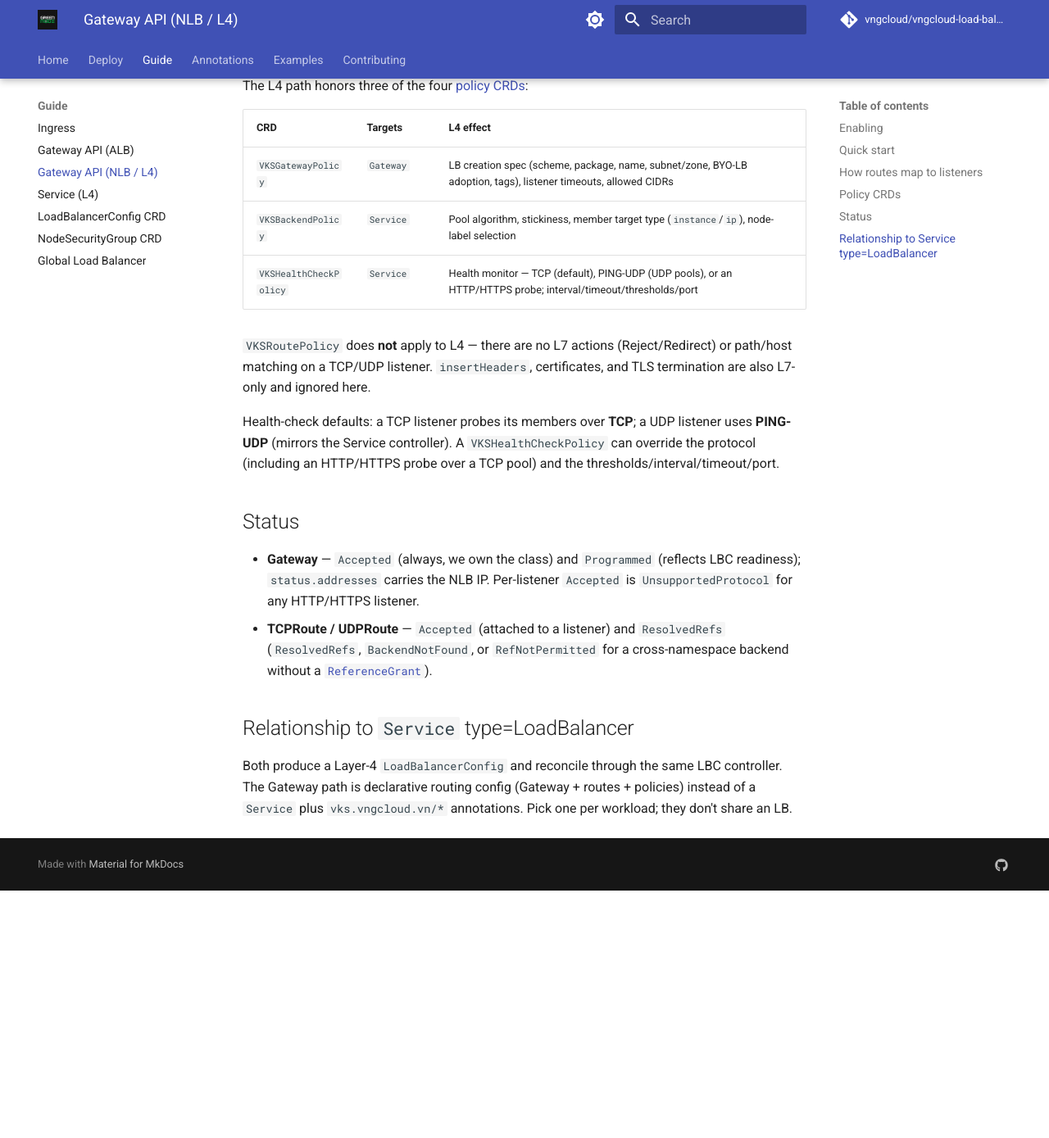
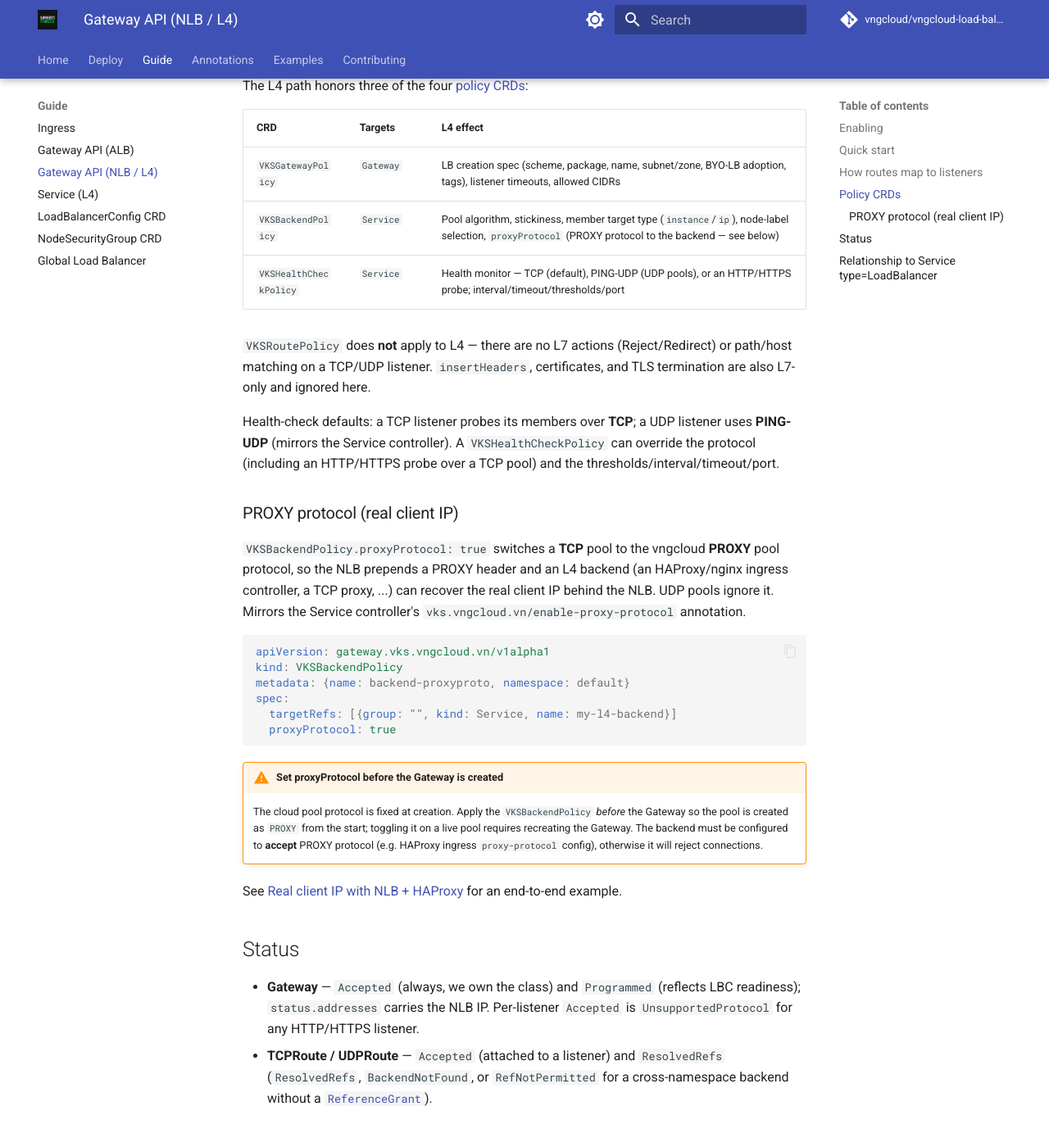
Before and after one commit to GreenNodeHub/vngcloud-load-balancer-controller, an MkDocs documentation site: the page built from docs/guide/gateway-nlb.md, in a window 1280 px wide and 1400 px high, scrolled down 2380 px. Shown: the top 1389 px of the window at 82% size. Built offline with MkDocs 1.6.1 and Material for MkDocs 9.7.7, drawn with Linux system fonts in a browser that asks for light colours; comment, search, counter and statistics services are not loaded; the version menu is left out; before the commit the page ends 3467 px from its top, so only the background shows below that.

Commit message:
docs(gateway/nlb): real client IP via NLB + HAProxy + PROXY protocol
Document VKSBackendPolicy.proxyProtocol in the NLB guide and add an end-to-end
example (docs/examples/gateway-nlb-haproxy-realip.md): front an HAProxy ingress
controller with a vngcloud-nlb Gateway, enable PROXY protocol on the backend,
and have the app recover the real client IP via X-Forwarded-For. Manifests are
the ones verified live (whoami showed X-Forwarded-For = the real public egress IP).

Co-Authored-By: Claude Opus 4.8 <noreply@anthropic.com>

````diff
--- a/docs/guide/gateway-nlb.md
+++ b/docs/guide/gateway-nlb.md
@@ -91,12 +91,30 @@ The L4 path honors three of the four [policy CRDs](gateway-api.md#policy-crds-ge
 | CRD | Targets | L4 effect |
 |---|---|---|
 | `VKSGatewayPolicy` | `Gateway` | LB creation spec (scheme, package, name, subnet/zone, BYO-LB adoption, tags), listener timeouts, allowed CIDRs |
-| `VKSBackendPolicy` | `Service` | Pool algorithm, stickiness, member target type (`instance`/`ip`), node-label selection |
+| `VKSBackendPolicy` | `Service` | Pool algorithm, stickiness, member target type (`instance`/`ip`), node-label selection, `proxyProtocol` (PROXY protocol to the backend — see below) |
 | `VKSHealthCheckPolicy` | `Service` | Health monitor — TCP (default), PING-UDP (UDP pools), or an HTTP/HTTPS probe; interval/timeout/thresholds/port |
 
 `VKSRoutePolicy` does **not** apply to L4 — there are no L7 actions (Reject/Redirect) or path/host matching on a TCP/UDP listener. `insertHeaders`, certificates, and TLS termination are also L7-only and ignored here.
 
 Health-check defaults: a TCP listener probes its members over **TCP**; a UDP listener uses **PING-UDP** (mirrors the Service controller). A `VKSHealthCheckPolicy` can override the protocol (including an HTTP/HTTPS probe over a TCP pool) and the thresholds/interval/timeout/port.
+
+### PROXY protocol (real client IP)
+
+`VKSBackendPolicy.proxyProtocol: true` switches a **TCP** pool to the vngcloud **PROXY** pool protocol, so the NLB prepends a PROXY header and an L4 backend (an HAProxy/nginx ingress controller, a TCP proxy, ...) can recover the real client IP behind the NLB. UDP pools ignore it. Mirrors the Service controller's `vks.vngcloud.vn/enable-proxy-protocol` annotation.
+
+```yaml
+apiVersion: gateway.vks.vngcloud.vn/v1alpha1
+kind: VKSBackendPolicy
+metadata: {name: backend-proxyproto, namespace: default}
+spec:
+  targetRefs: [{group: "", kind: Service, name: my-l4-backend}]
+  proxyProtocol: true
+```
+
+!!! warning "Set proxyProtocol before the Gateway is created"
+    The cloud pool protocol is fixed at creation. Apply the `VKSBackendPolicy` *before* the Gateway so the pool is created as `PROXY` from the start; toggling it on a live pool requires recreating the Gateway. The backend must be configured to **accept** PROXY protocol (e.g. HAProxy ingress `proxy-protocol` config), otherwise it will reject connections.
+
+See [Real client IP with NLB + HAProxy](../examples/gateway-nlb-haproxy-realip.md) for an end-to-end example.
 
 ## Status
 
--- a/mkdocs.yml
+++ b/mkdocs.yml
@@ -92,4 +92,5 @@ nav:
     - TLS Termination: examples/tls-termination.md
     - Internal Load Balancer: examples/internal-lb.md
     - Custom Health Check: examples/custom-healthcheck.md
+    - Real client IP (NLB + HAProxy): examples/gateway-nlb-haproxy-realip.md
   - Contributing: contributing.md
````
Also changed, not shown: docs/examples/gateway-nlb-haproxy-realip.md (added, +154 -0 lines).
